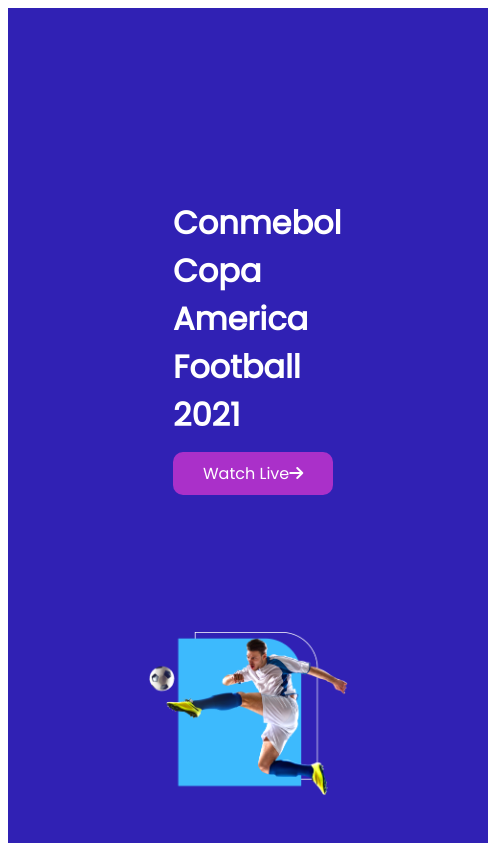
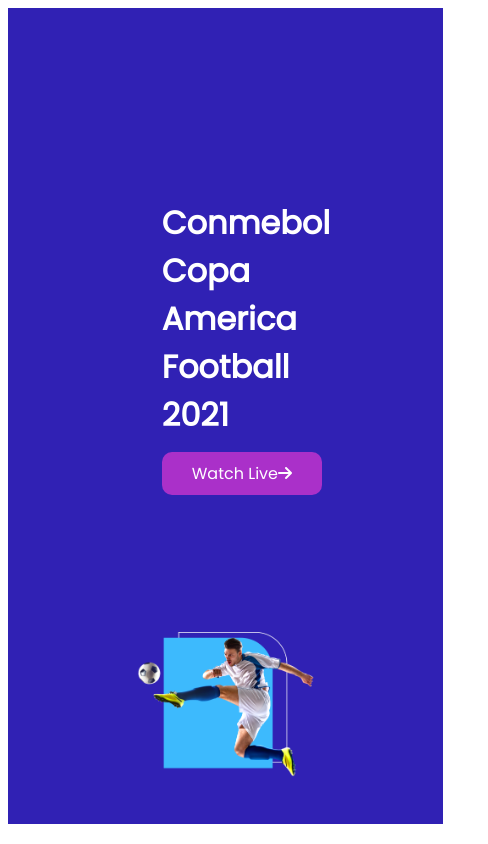
Before and after one commit to ariyanislam7576/footbal-kela, a plain HTML site: page index.html in a window 390 px wide. Shown: the top 844 px of the page, 488 px wide, since content can reach past the window. Drawn offline with Linux system fonts and the light colour scheme.

Commit message:
corection

```diff
--- a/style.css
+++ b/style.css
@@ -106,7 +106,7 @@ a{
            display: flex;
            flex-direction: column;
            align-items: center;
-           width: 400px;
+           width: 355px;
 
        }
        .players{
```
